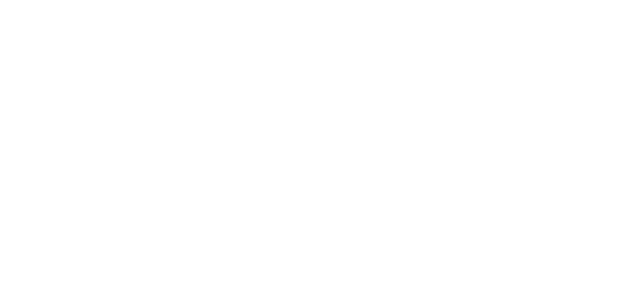
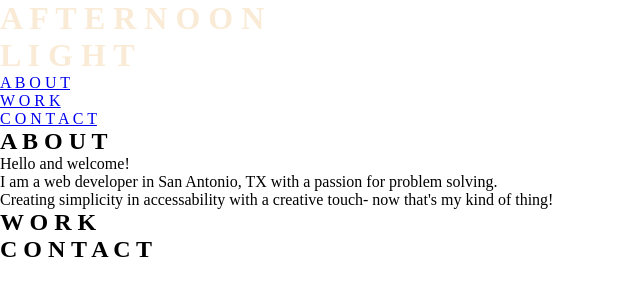
Before and after one commit to verokoles/profile, a plain HTML site: page index.html in a window 1280 px wide. Shown: the whole page, without its empty margins (0-640 px from the left). Drawn offline with Linux system fonts and the light colour scheme.

Commit message:
start profile

```diff
--- a/index.html
+++ b/index.html
@@ -3,4 +3,64 @@
   <head>
     <meta charset="UTF-8" />
     <title>Personal Profile</title>
-    <link rel="stylesheet" href="style.css"
+    <link rel="stylesheet" href="style.css" />
+    <meta name="viewport" content="width=device-width", initial-scale="1.0" />
+  </head>
+  <body>
+    <!--navigation-->
+    <header>
+      <h1 style="color:antiquewhite"; font-size: 60px;
+      <a href"/"> A F T E R N O O N
+        <br>  L I G H T</a>
+    </header>
+  </body>
+  <nav>
+    <ul>
+      <li>
+        <a href="./index.html#about">A B O U T</a>
+      </li>
+      <li>
+        <a href="./index.html#work">W O R K</a>
+        </li>
+        <li>
+        <a href="./index.html#contact">C O N T A C T</a>
+        </li>
+      </li>
+    </ul>
+  </nav>
+      <!-- hero section-->
+      <section class="hero">
+      </section>
+
+  <!--ABOUT section-->
+  <section id="about" class="about">
+    <div class="flex-row">
+    <h2 class="section-title primary-border">A B O U T</h2>
+    </div>
+    <p>
+      Hello and welcome!
+      <br>
+      I am a web developer in San Antonio, TX with a passion for problem solving.
+      <br>
+      Creating simplicity in accessability with a creative touch-
+      now that's my kind of thing!
+    </p>
+    </section>
+
+  <!--WORK section-->
+  <section id="work" class="work">
+    <div class="flex-row">
+    <h2 class="section-title primary-border">W O R K</h2>
+  </div>
+  <p>
+
+  </p>
+  </section>
+
+  <!--CCONTACT section-->
+  <section id="contact" class="contact">
+    <div class="flex-row">
+      <h2 class="section-title primary-border">C O N T A C T</h2>
+    </div>
+    <P></P>
+  </section>
--- a/style.css
+++ b/style.css
@@ -1,7 +1,7 @@
 :root {
-    --primary-color: ;
-    --secondary-color: ;
-    --tertiary-color: ;
+    --primary-color: antiquewhite;
+    --secondary-color: rgb(187, 179, 179);
+    --tertiary-color: rgb(29, 27, 27);
   }
     * {
       margin: 0;
```
Also changed, not shown: assets/b7376e120ee0d8b4dc01361753286613.jpg (added), assets/edc380410f82fcbcfd0e2077f1deffd2.jpg (added), 5 other files.
